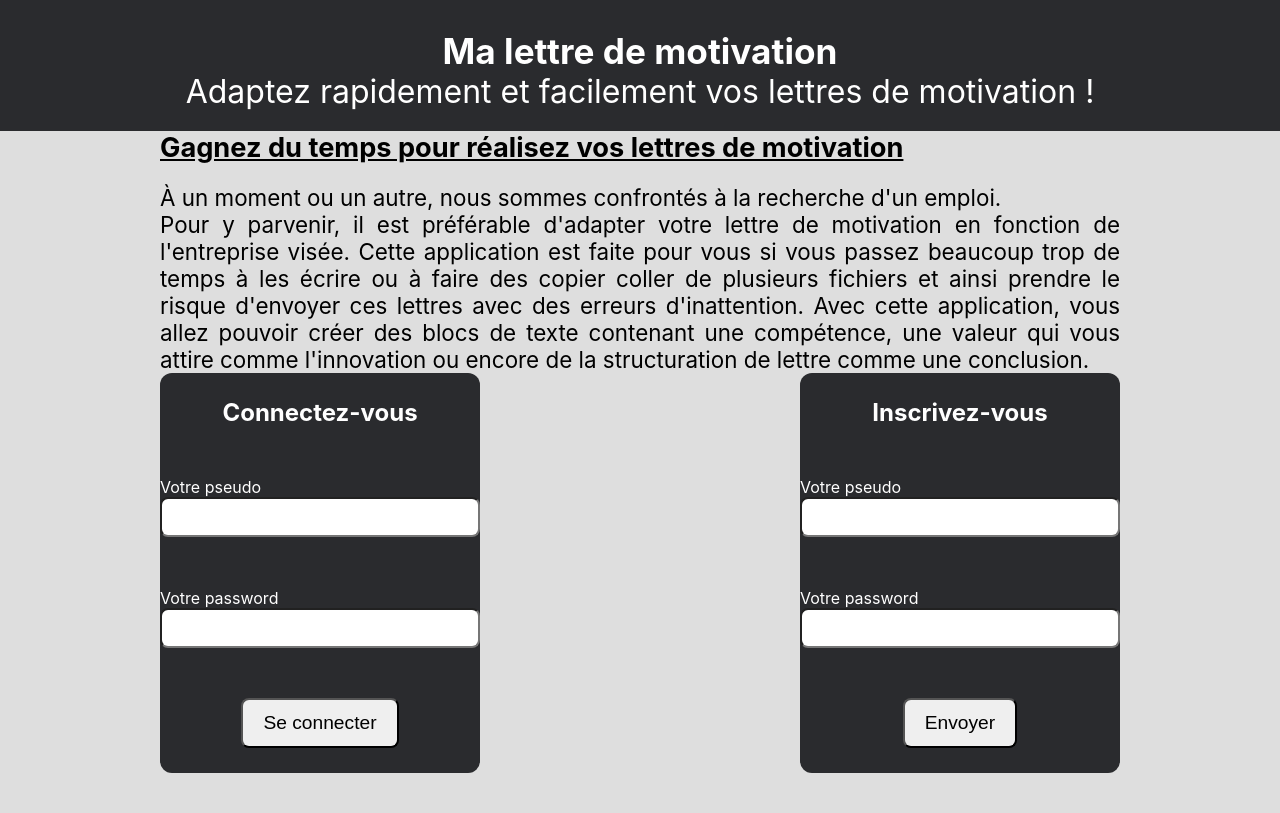
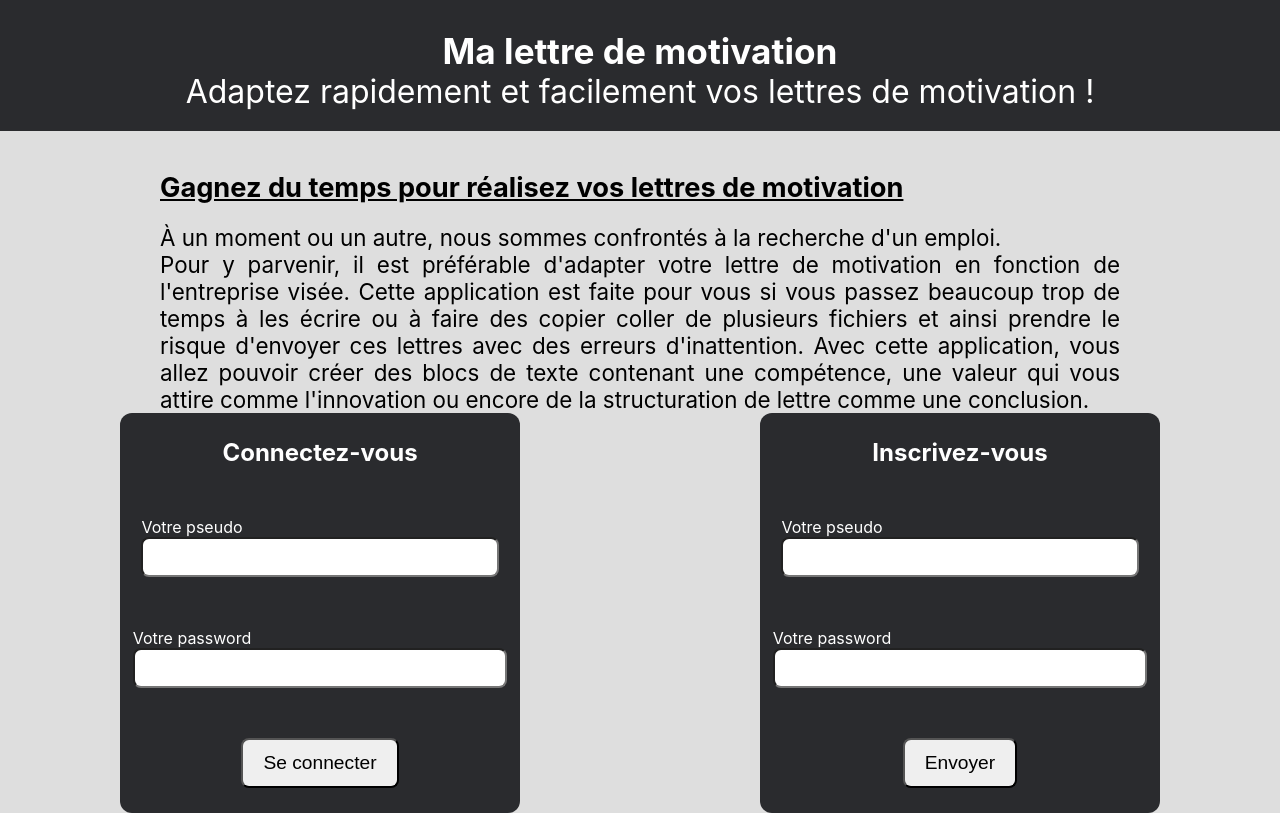
Before and after one commit to Chris5477/cover-letter, a React (Create React App) app: page / in a window 1280 px wide. Built offline with nearby package versions, Linux system fonts and the light colour scheme.

Commit message:
add login and signup requests

```diff
--- a/package.json
+++ b/package.json
@@ -7,10 +7,13 @@
     "@testing-library/jest-dom": "^5.16.2",
     "@testing-library/react": "^12.1.4",
     "@testing-library/user-event": "^13.5.0",
+    "axios": "^0.26.1",
     "react": "^17.0.2",
     "react-dom": "^17.0.2",
+    "react-redux": "^7.2.6",
     "react-router-dom": "^6.2.2",
     "react-scripts": "5.0.0",
+    "redux": "^4.1.2",
     "web-vitals": "^2.1.4"
   },
   "scripts": {
--- a/src/components/Home/FormUser.js
+++ b/src/components/Home/FormUser.js
@@ -1,4 +1,10 @@
-const FormUser = ({login}) => {
+import { useState } from "react";
+
+
+const FormUser = ({id, id2, login, method}) => {
+
+	const [pseudo, setPseudo] = useState("")
+	const [password, setPassword] = useState("")
 
 	let txtBtn, title;
 	if(login){
@@ -9,20 +15,25 @@ const FormUser = ({login}) => {
 		title = "Inscrivez-vous"
 	}
 
+	const userID = {
+		pseudo : pseudo,
+		password : password
+	}
+
 	return (
-		<form>
+		<form onSubmit={(e) => method(e,userID)}>
 			<h2>{title}</h2>
 			<div>
-				<label htmlFor="pseudo">Votre pseudo</label>
-				<input id="pseudo" type={"text"} defaultValue=""/>
+				<label htmlFor={id}>Votre pseudo</label>
+				<input onChange={(e) => setPseudo(e.target.value)} id={id} type={"text"} value={pseudo}/>
 			</div>
 
             <div>
-				<label htmlFor="password">Votre password</label>
-				<input id="password" type={"password"} defaultValue=""/>
+				<label htmlFor={id2}>Votre password</label>
+				<input onChange={(e) => setPassword(e.target.value)} id={id2} type={"password"} value={password}/>
 			</div>
 
-            <input type="submit" value={txtBtn} />
+            <input type="submit"  value={txtBtn} />
 		</form>
 	);
 };
--- a/src/pages/Home.js
+++ b/src/pages/Home.js
@@ -1,13 +1,16 @@
 import Presentation from "../components/Home/Presentation";
 import FormUser from "../components/Home/FormUser";
+import { createUser } from "../requests/createUser";
+import { login } from "../requests/login";
+
 
 const Home = () => {
 	return (
 		<div className="home">
 			<Presentation />
 			<div className="forms-user">
-				<FormUser login />
-				<FormUser />
+				<FormUser id={"pseudo-log"} id2={"password-log"} login method={login}/>
+				<FormUser id={"pseudo-sign"} id2={"password-sign"} method={createUser}/>
 			</div>
 		</div>
 	);
--- /dev/null
+++ b/src/requests/createUser.js
@@ -0,0 +1,12 @@
+import axios from "axios";
+
+export const createUser = (e, dataUser) => {
+	e.preventDefault();
+
+	axios
+		.post("http://localhost:3001/api/v1/user/signup", {
+			...dataUser,
+		})
+		.then(() => console.log("Utilisateur créé avec succès"))
+		.catch(() => console.error("Utilisateur non créé"));
+};
--- /dev/null
+++ b/src/requests/login.js
@@ -0,0 +1,8 @@
+import axios from "axios";
+
+export const login = (e, dataUser) => {
+    e.preventDefault()
+    axios.post("http://localhost:3001/api/v1/user/login", {...dataUser})
+    .then(() => console.log("Connexion réussie"))
+    .catch(() => console.error("Identifiants incorrects "))
+}
--- a/src/sass/layout/desktop/_forms_user.scss
+++ b/src/sass/layout/desktop/_forms_user.scss
@@ -3,16 +3,18 @@
 	@include centerELement(space-around, center);
 
 	form {
-		@include sizeContainer(25%, 400px);
+		@include sizeContainer(400px, 400px);
 		@include centerELement(space-around, center);
 		flex-direction: column;
 		background-color: $bg-form-user;
 		border-radius: 12px;
 		color: $color-txt-second;
 
+
 		input {
 			width: 100%;
-			padding-left: 0;
+			padding-left: 5px;
+
 		}
 
 		input[type="submit"] {
--- a/src/sass/layout/desktop/_presentation.scss
+++ b/src/sass/layout/desktop/_presentation.scss
@@ -6,6 +6,7 @@
 	h2 {
 		font-size: 1.7em;
 		text-decoration: underline;
+		margin-top: 40px;
 	}
 
 	p {
--- a/src/sass/layout/mobile/_forms_user.scss
+++ b/src/sass/layout/mobile/_forms_user.scss
@@ -3,7 +3,7 @@
 	@include centerELement(space-around, center);
 	flex-direction: column;
 
-    h2{
+	h2 {
 		font-size: 1em;
 	}
 
@@ -13,7 +13,7 @@
 		margin-top: 50px;
 		padding: 0 20px;
 
-        label{
+		label {
 			font-size: 0.8em;
 		}
 
```
Also changed, not shown: src/App.css, 2 other files (tests, documents, lock files or other folders). Lines whose indentation alone changed are shown as unchanged.
